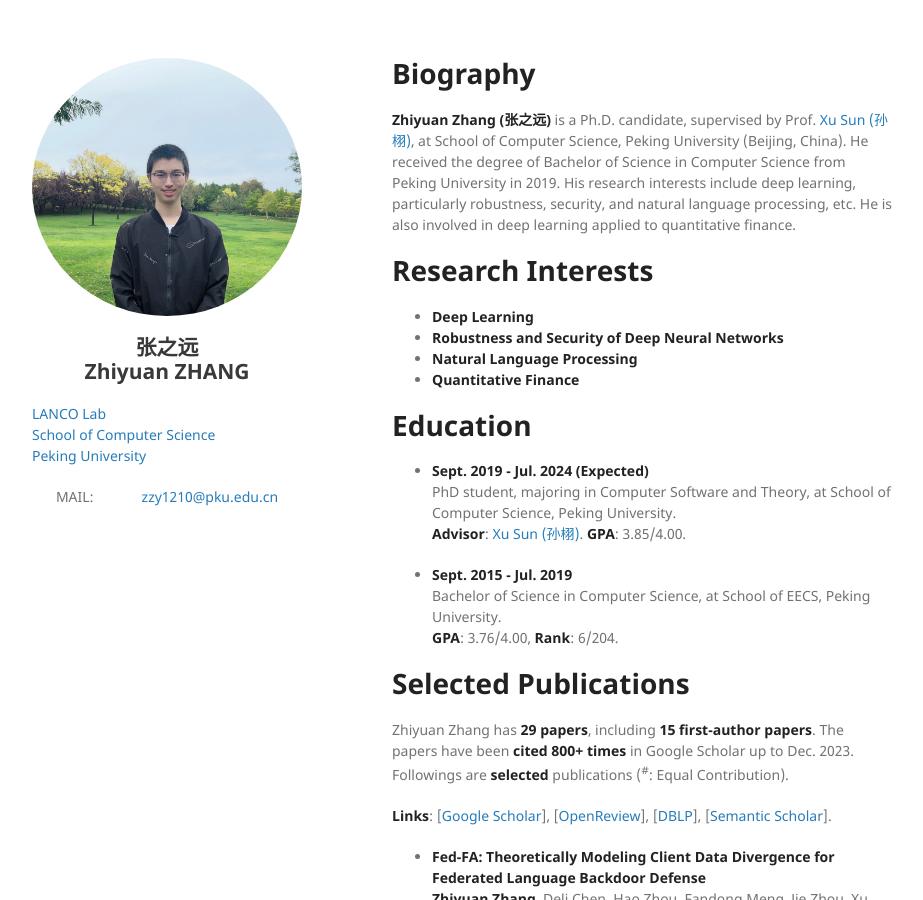
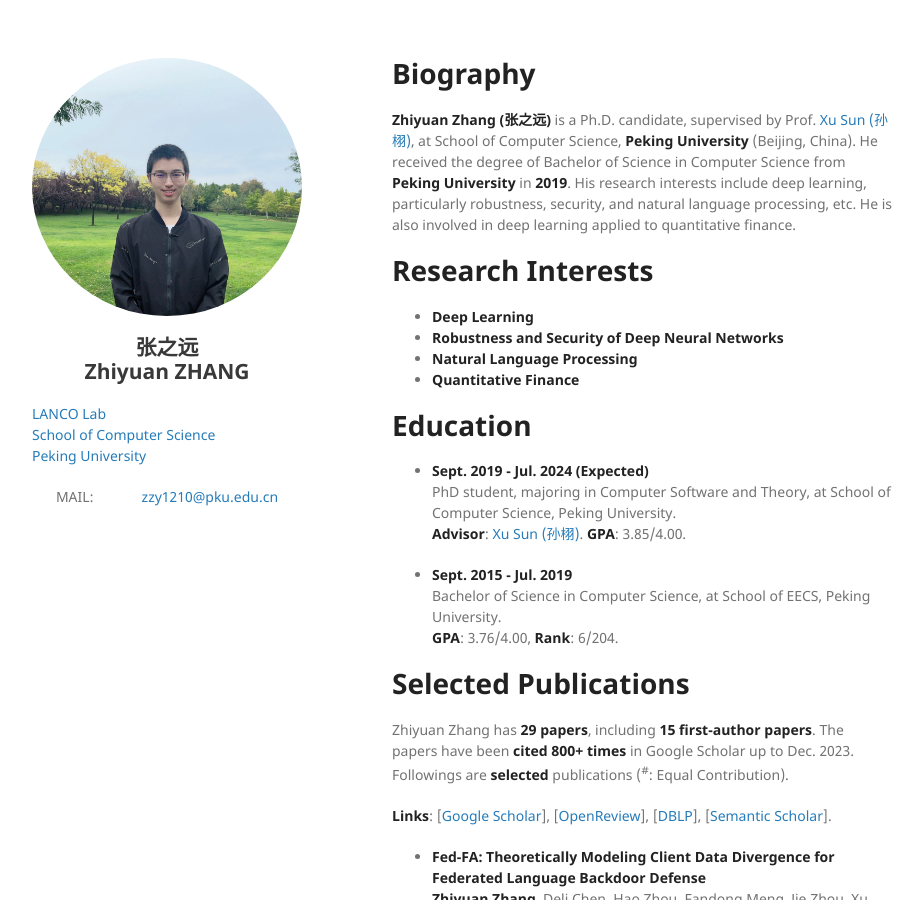
Before and after one commit to pkuzzy/pkuzzy.github.io, a Jekyll site: the page built from index.md, in a window 1280 px wide and 900 px high. Shown: the whole window, without its empty margins (178-1101 px from the left). Built offline with Jekyll 4.4.1, drawn with Linux system fonts in a browser that asks for light colours; nearby versions of some CDN libraries; our own code applies the rules of GitHub Pages for plain Markdown files; some of the changed text lies outside the part shown.

```diff
--- a/index.md
+++ b/index.md
@@ -3,7 +3,7 @@ layout: default
 ---
 
 # Biography
-**Zhiyuan Zhang (张之远)** is a Ph.D. candidate, supervised by Prof. [Xu Sun (孙栩)](https://xusun.org), at School of Computer Science, Peking University (Beijing, China). He received the degree of Bachelor of Science in Computer Science from Peking University in 2019. His research interests include deep learning, particularly robustness, security, and natural language processing, etc. He is also involved in deep learning applied to quantitative finance.
+**Zhiyuan Zhang (张之远)** is a Ph.D. candidate, supervised by Prof. [Xu Sun (孙栩)](https://xusun.org), at School of Computer Science, **Peking University** (Beijing, China). He received the degree of Bachelor of Science in Computer Science from **Peking University** in **2019**. His research interests include deep learning, particularly robustness, security, and natural language processing, etc. He is also involved in deep learning applied to quantitative finance.
 
 # Research Interests
 - **Deep Learning**
@@ -25,9 +25,7 @@ layout: default
 # Selected Publications
 Zhiyuan Zhang has **29 papers**, including **15 first-author papers**. The papers have been **cited 800+ times** in Google Scholar up to Dec. 2023. Followings are **selected** publications (<sup>\#</sup>: Equal Contribution).
 
-
 **Links**: [[Google Scholar](https://scholar.google.com/citations?hl=zh-CN&user=gSEzCUkAAAAJ)], [[OpenReview](https://openreview.net/profile?id=~Zhiyuan_Zhang1)], [[DBLP](https://dblp.uni-trier.de/pid/72/1760-1.html)], [[Semantic Scholar](https://www.semanticscholar.org/author/Zhiyuan-Zhang/50317060)].
-
 
 - **Fed-FA: Theoretically Modeling Client Data Divergence for Federated Language Backdoor Defense**
   **Zhiyuan Zhang**, Deli Chen, Hao Zhou, Fandong Meng, Jie Zhou, Xu Sun
```
Also changed, not shown: other parts of index.md (+5 -5 lines).
